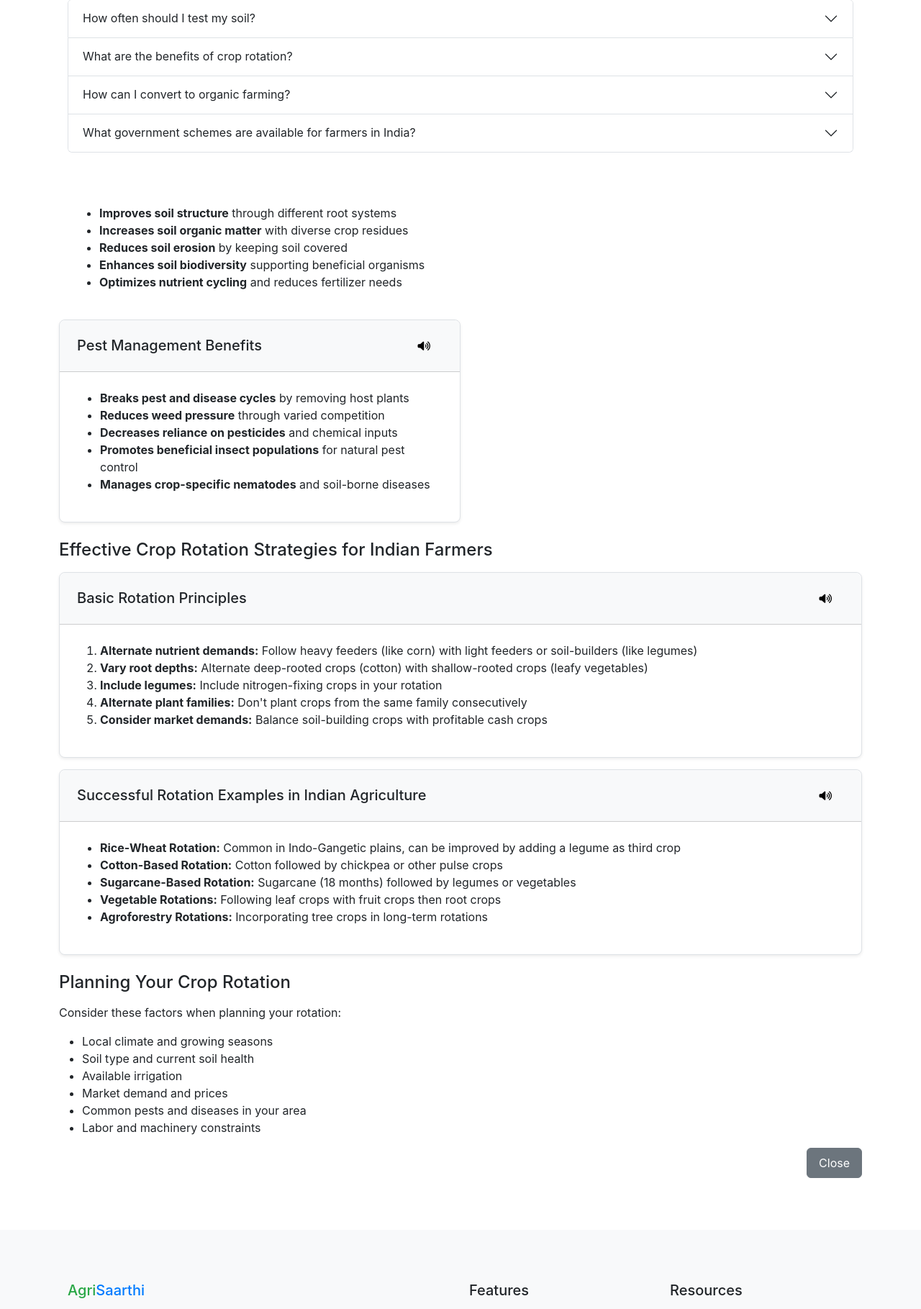
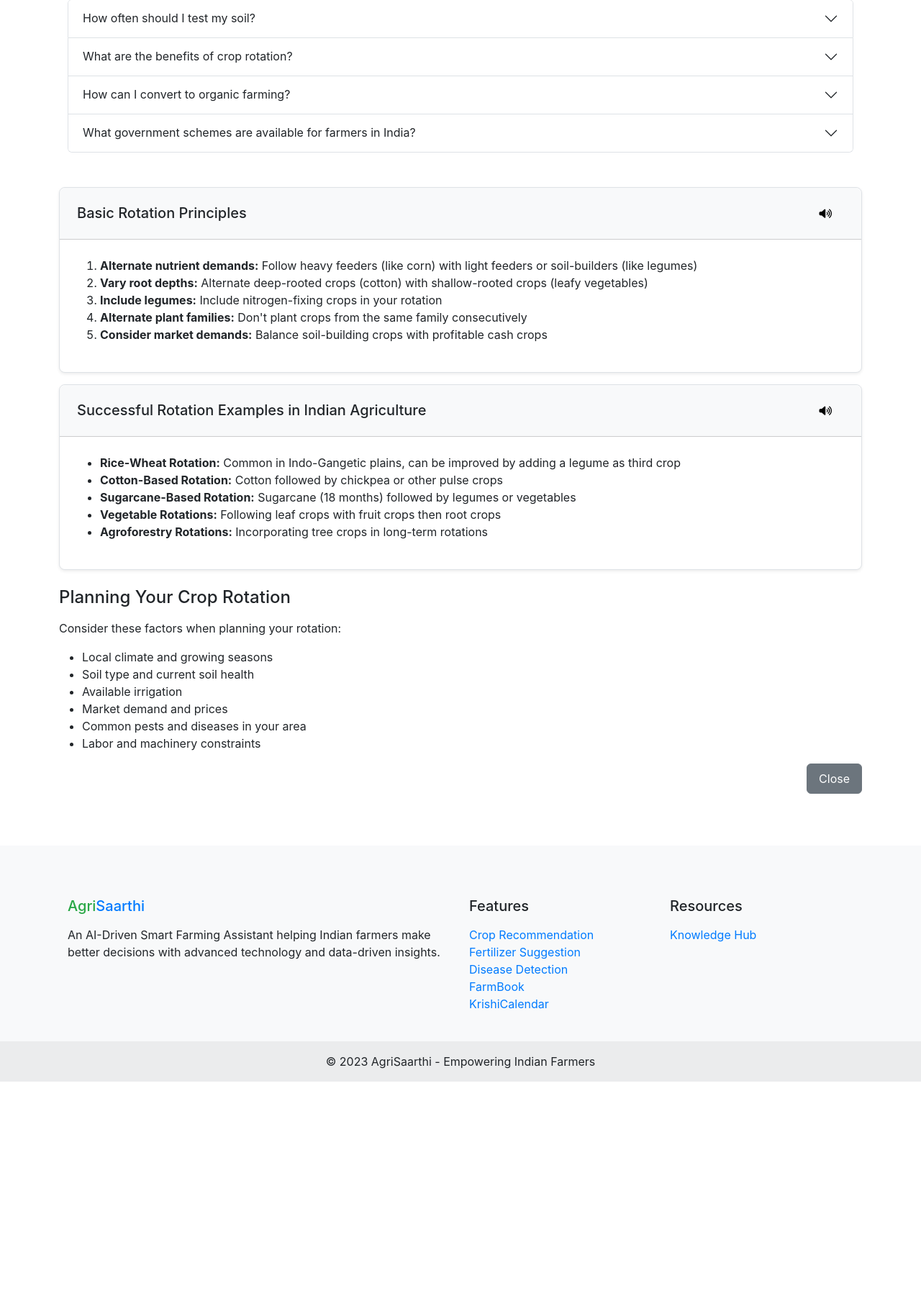
Before and after one commit to nitya-mishraa/SmartHarvest, a Flask app: page /knowledge_hub in a window 1280 px wide. Shown: the part 4509-6328 px from the top of the page at 72% size. After the commit the page ends 6012 px from the top, so only its background shows below. Run offline with Flask 3, Linux system fonts and the light colour scheme.

Commit message:
Remove crop rotation details and fix the malfunctioning 'read more' button
Removes the crop rotation section and corrects the broken functionality of the 'read more' button in knowledge_hub.html.

Replit-Commit-Author: Agent
Replit-Commit-Session-Id: 20bc4d85-4401-4522-b94e-b6fa9ace5435
Replit-Commit-Screenshot-Url: https://storage.googleapis.com/screenshot-production-us-central1/a77f1cef-5e2f-4294-ab83-b7f0b2c2aa24/dc2c410b-ba85-49b9-813c-8904b74e4026.jpg

```diff
--- a/templates/knowledge_hub.html
+++ b/templates/knowledge_hub.html
@@ -2625,37 +2625,6 @@
     </div>
 </div>
 <!-- Equipment Modal -->
-                            </div>
-                            <div class="card-body">
-                                <ul>
-                                    <li><strong>Improves soil structure</strong> through different root systems</li>
-                                    <li><strong>Increases soil organic matter</strong> with diverse crop residues</li>
-                                    <li><strong>Reduces soil erosion</strong> by keeping soil covered</li>
-                                    <li><strong>Enhances soil biodiversity</strong> supporting beneficial organisms</li>
-                                    <li><strong>Optimizes nutrient cycling</strong> and reduces fertilizer needs</li>
-                                </ul>
-                            </div>
-                        </div>
-                    </div>
-                    <div class="col-md-6">
-                        <div class="card mb-3 h-100">
-                            <div class="card-header bg-light">
-                                <h5 class="mb-0">Pest Management Benefits</h5>
-                            </div>
-                            <div class="card-body">
-                                <ul>
-                                    <li><strong>Breaks pest and disease cycles</strong> by removing host plants</li>
-                                    <li><strong>Reduces weed pressure</strong> through varied competition</li>
-                                    <li><strong>Decreases reliance on pesticides</strong> and chemical inputs</li>
-                                    <li><strong>Promotes beneficial insect populations</strong> for natural pest control</li>
-                                    <li><strong>Manages crop-specific nematodes</strong> and soil-borne diseases</li>
-                                </ul>
-                            </div>
-                        </div>
-                    </div>
-                </div>
-
-                <h4 class="mt-4">Effective Crop Rotation Strategies for Indian Farmers</h4>
 
                 <div class="card mb-3">
                     <div class="card-header bg-light">
```
